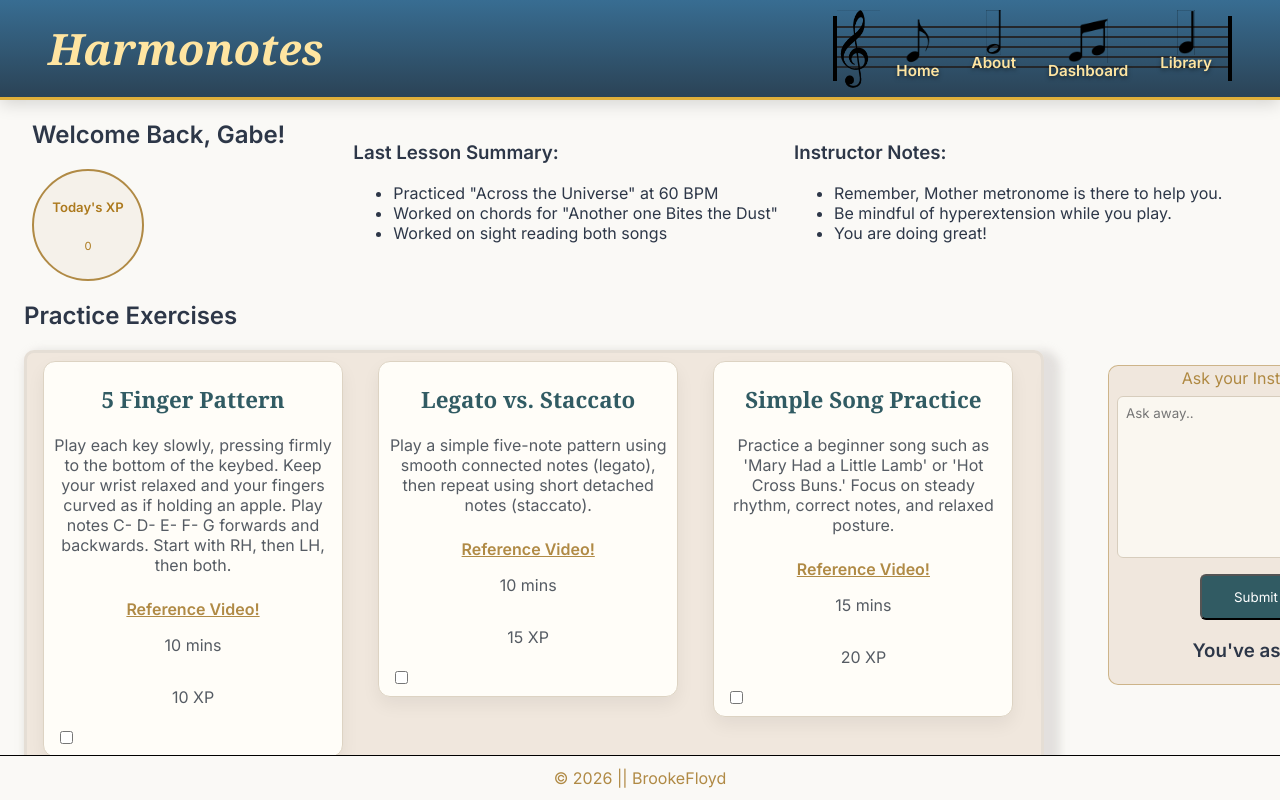
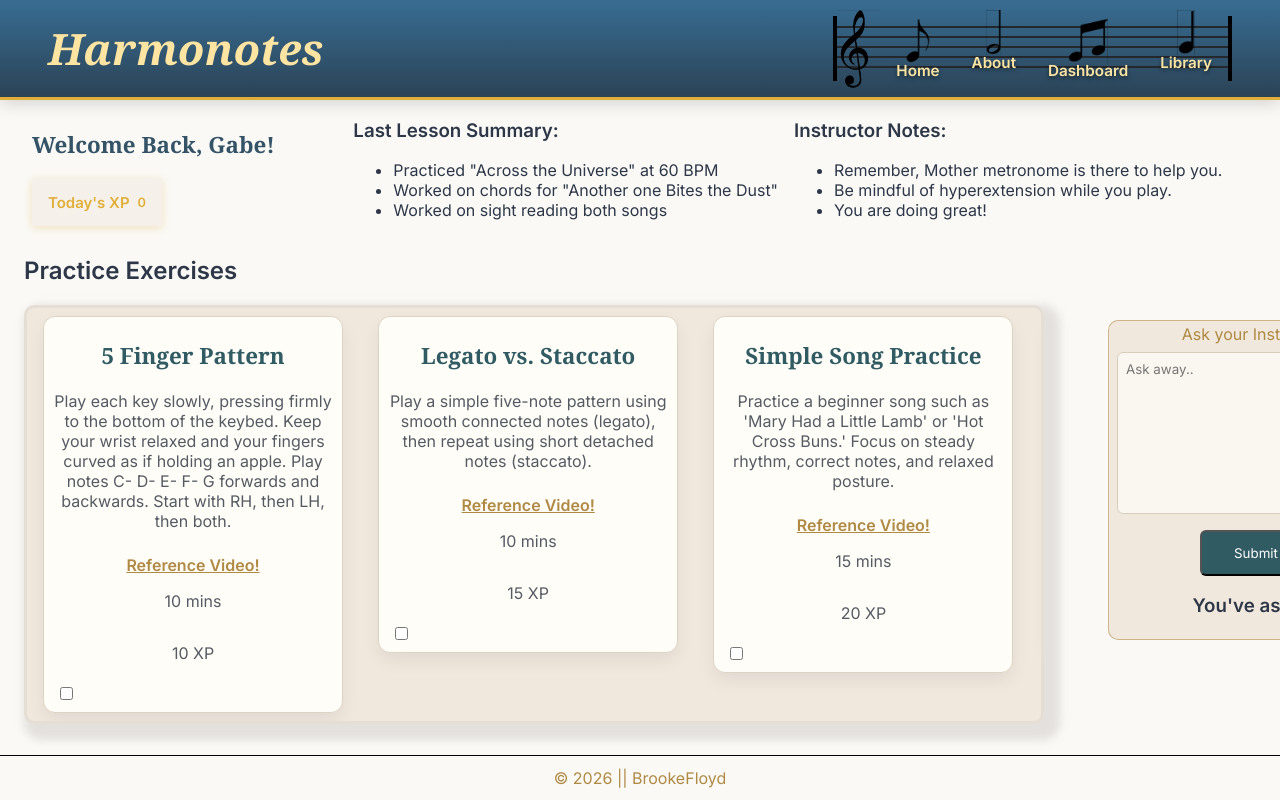
Before and after one commit to BrookeFloyd10/Harmonotes-BrookeF, a React (Vite) app in the folder harmonotes/: page /dashboard in a window 1280 px wide. Built offline with nearby package versions, Linux system fonts and the light colour scheme.

Commit message:
changed xp tracker from circle to square and adjusted colors

```diff
--- a/harmonotes/src/App.css
+++ b/harmonotes/src/App.css
@@ -175,31 +175,35 @@ main {
     min-width: 0;
 }
 
-.welcome-message h2 {
-    font-family: Georgia, 'Times New Roman', Times, serif;
-    font-size: 1.8rem;
+.dashboard-left h2 {
+    font-family: Georgia, serif;
+    font-size: 1.4rem;
+    overflow-wrap: break-word;
+    color: #355367;
+}
+
+
+.xp-tracker {
+    background-color: #ddc0a725;
+    color: #E0AF3A;
+    width: fit-content;
+    height: 3rem;
+    display: flex;
+    align-items: center;
+    gap: 0.5rem;
+    padding: 1rem;
+    justify-content: center;
+    text-align: center;
+    font-size: .8rem;
+    font-weight: 700;
+    box-shadow: 0 2px 8px #e0af3a4d;
+
 }
 
 .instructor-notes {
     max-width: 100vw;
     padding-left: 1rem;
     border-left: 3px solid #b08a45;
-}
-
-.xp-tracker {
-    border: 2px solid #b08a45;
-    background-color: #ddc0a725;
-    color: #ac7a1e;
-    border-radius: 50%;
-    width: 7rem;
-    height: 7rem;
-    display: flex;
-    flex-direction: column;
-    align-items: center;
-    padding: 1rem;
-    justify-content: center;
-    text-align: center;
-    font-size: .7rem;
 }
 
 .dashboard-cards-row {
```
